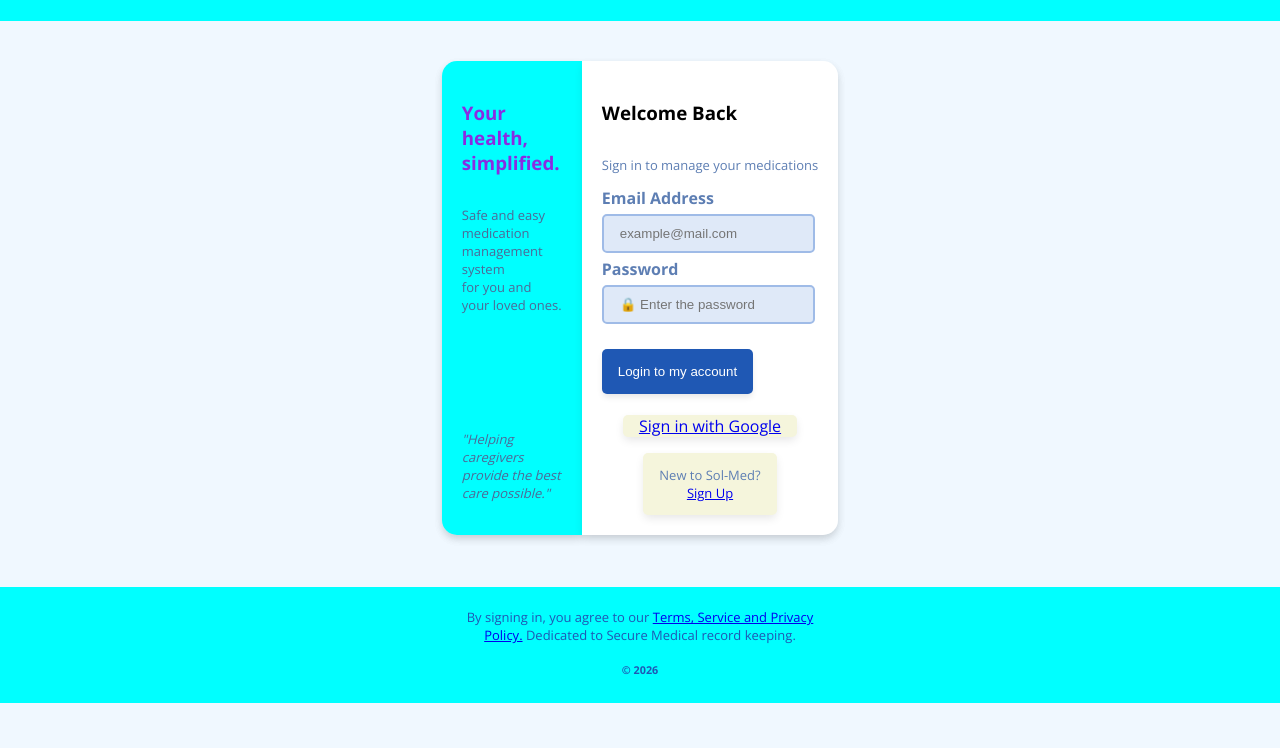
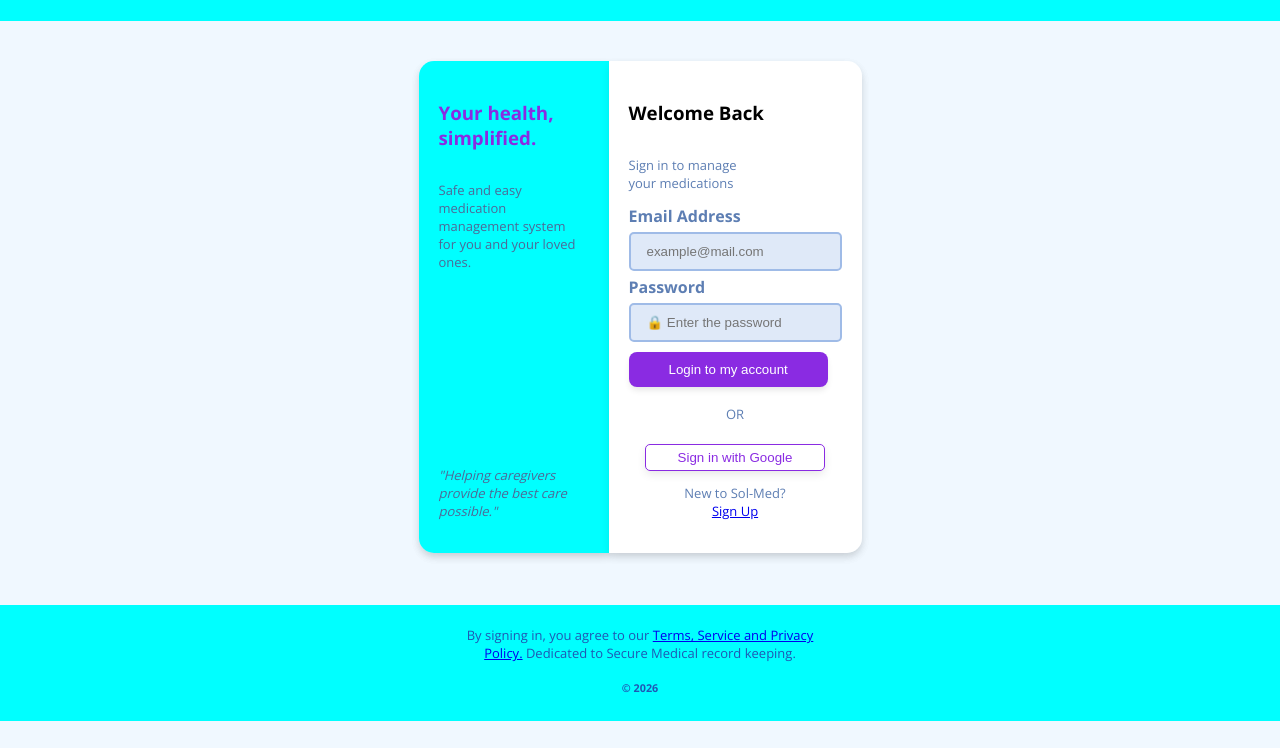
Before and after one commit to HelloFromShuvajit/Project-SolMed-frontend, a plain HTML site: page Login Form/Login.html in a window 1280 px wide. Shown: the part 52-800 px from the top of the page. Drawn offline with nearby package versions, Linux system fonts and the light colour scheme.

Commit message:
fixed google button

```diff
--- a/Login Form/Login.html
+++ b/Login Form/Login.html
@@ -25,7 +25,7 @@
                 </div>
                 <div class="two">
                     <h3>Welcome Back</h3>
-                    <p>Sign in to manage your medications</p>
+                    <p>Sign in to manage <br> your medications</p>
                     <form action="">
                         <div>
                             <label class="required" type="email">Email Address</label>
@@ -43,8 +43,13 @@
                             <button type="submit">Login to my account</button>
                         </div>
                     </form>
+                    <div class="or">
+                        <div>
+                            <p>OR</p>
+                        </div>
+                    </div>
                     <div class="google">
-                        <a href="#">Sign in with Google</a>
+                        <button class="googlebutton" href="#">Sign in with Google</button>
                     </div>
                     <div class="signup">
                         <p>New to Sol-Med? <br>
--- a/Login Form/login.css
+++ b/Login Form/login.css
@@ -50,7 +50,7 @@
     border-top-left-radius: 15px;
     border-bottom-left-radius: 15px;
     text-align: left;
-    max-width :100px;
+    max-width :150px;
 }
 main div .one div{
     box-shadow: none;
@@ -85,6 +85,7 @@
     font-weight: bold;
 }
 main div .two form div{
+    text-align: left;
     box-shadow: none;
     margin-bottom: 5px;
     box-shadow: none;
@@ -97,38 +98,64 @@
     padding-right: 1rem;
     border: 2px solid #9fbbe7;
 }
+input:hover{
+    background-color:aliceblue;
+}
 button{
-    background-color: #1f58b4;
+    background-color: blueviolet;
     color: white;
-    border-radius: 5px;
-    padding: 15px;
-    padding-left: 1rem;
-    padding-right: 1rem;
+    border-radius: 8px;
+    padding: 10px;
+    padding-left: 2.5rem;
+    padding-right: 2.5rem;
+    margin: auto;
     border: none;
-    margin-top: 20px;
+    margin-top: 5px;
     box-shadow: 0 4px 6px -1px rgba(0, 0, 0, 0.1);
 }
 button:hover{
-    background-color: #9fbbe7;
-    color: #1f58b4;
-    border-radius: 12px;
+    background-color: white;
+    color: blueviolet;
+    border-radius: 10px;
+}
+.or div{
+    box-shadow: none;
+
 }
 a:hover{
     text-decoration:none;
     color:  olive;
 }
-.google, .signup{
+.google{
     border-radius: 5px;
-    background-color: beige;
+    background-color: white;
     text-align: center;
     padding: auto;
-    padding-left: 1rem;
-    padding-right: 1rem;
     margin: auto;
-    margin-top: 1rem;
+    margin-top: .5rem;
+}
+.signup, .or{
+    padding: 0px;
+    box-shadow: none;
+    margin: auto;
+}
+.googlebutton{
+    background-color: white;
+    color: blueviolet;
+    border-radius: 5px;
+    border: 1px solid blueviolet;
+    margin: auto;
+    padding: 5px;
+    padding-left: 2rem;
+    padding-right: 2rem;
+    box-shadow: none;
+}
+.googlebutton:hover{
+    background-color: blueviolet;
+    color: white;
+    border-radius: 5px;
+}
 
-
-}
 footer{
     margin-top: 2rem;
     padding: .5rem;
```
